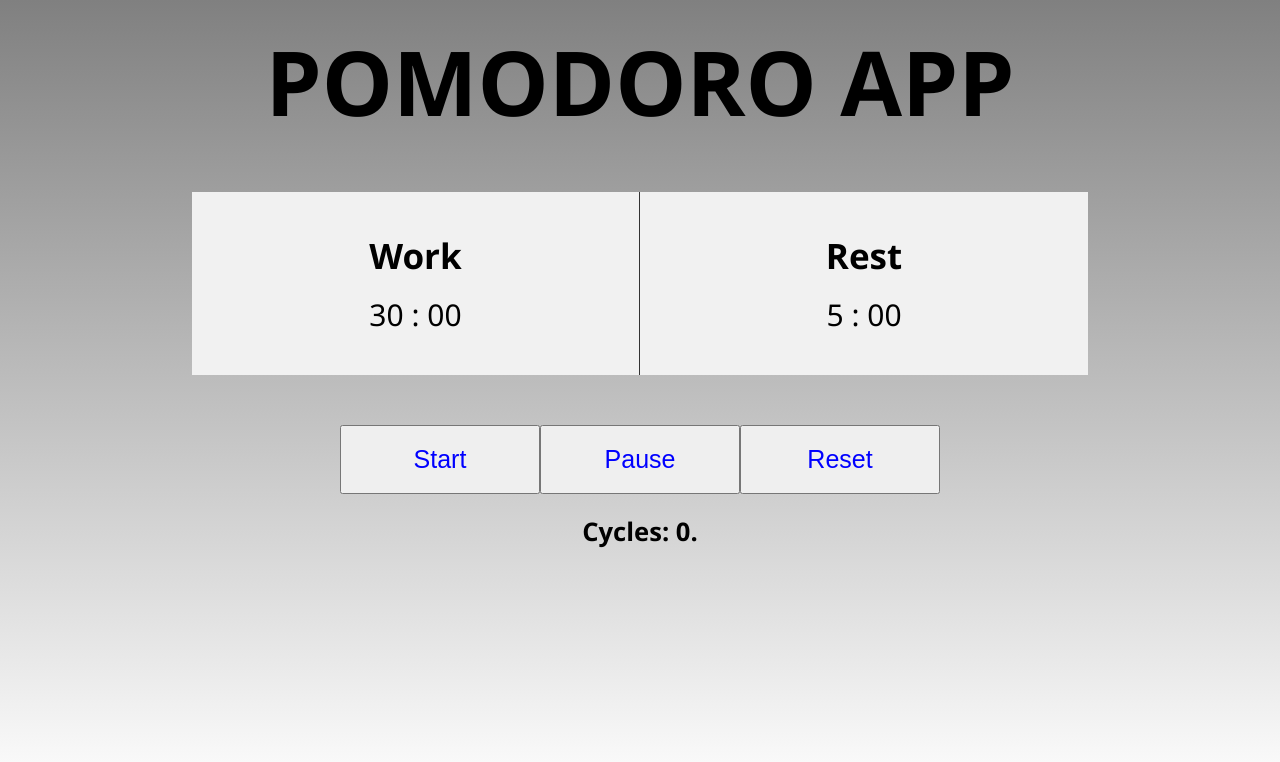
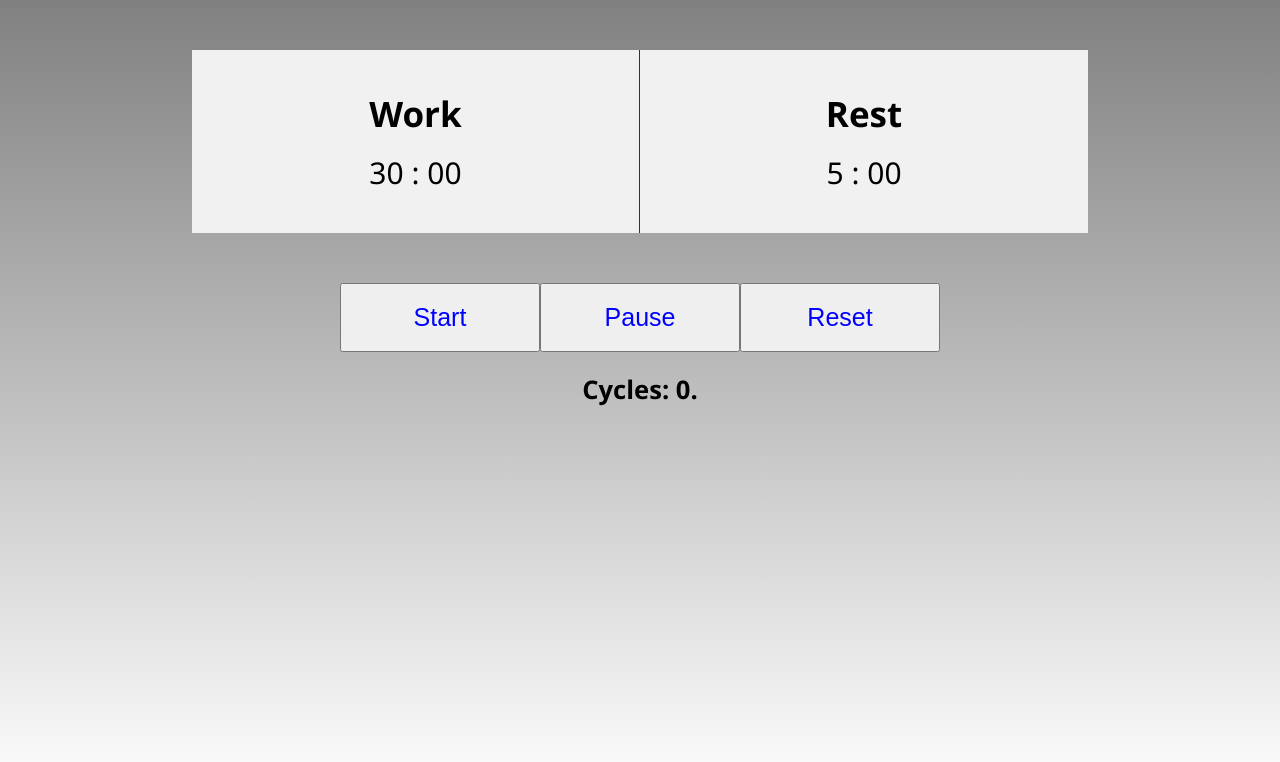
Before and after one commit to Jean-Noel-Esc/pomodoroApp, a plain HTML site: page index.html in a window 1280 px wide. Drawn offline with Linux system fonts and the light colour scheme.

Commit message:
Comment h1 to clear page

```diff
--- a/index.html
+++ b/index.html
@@ -8,7 +8,7 @@
 </head>
 <body>
 
-    <h1>POMODORO APP</h1>
+    <!-- <h1>POMODORO APP</h1> -->
     <div class="affichage">
         <div class="bloc travail">
             <p>Work</p>
```
